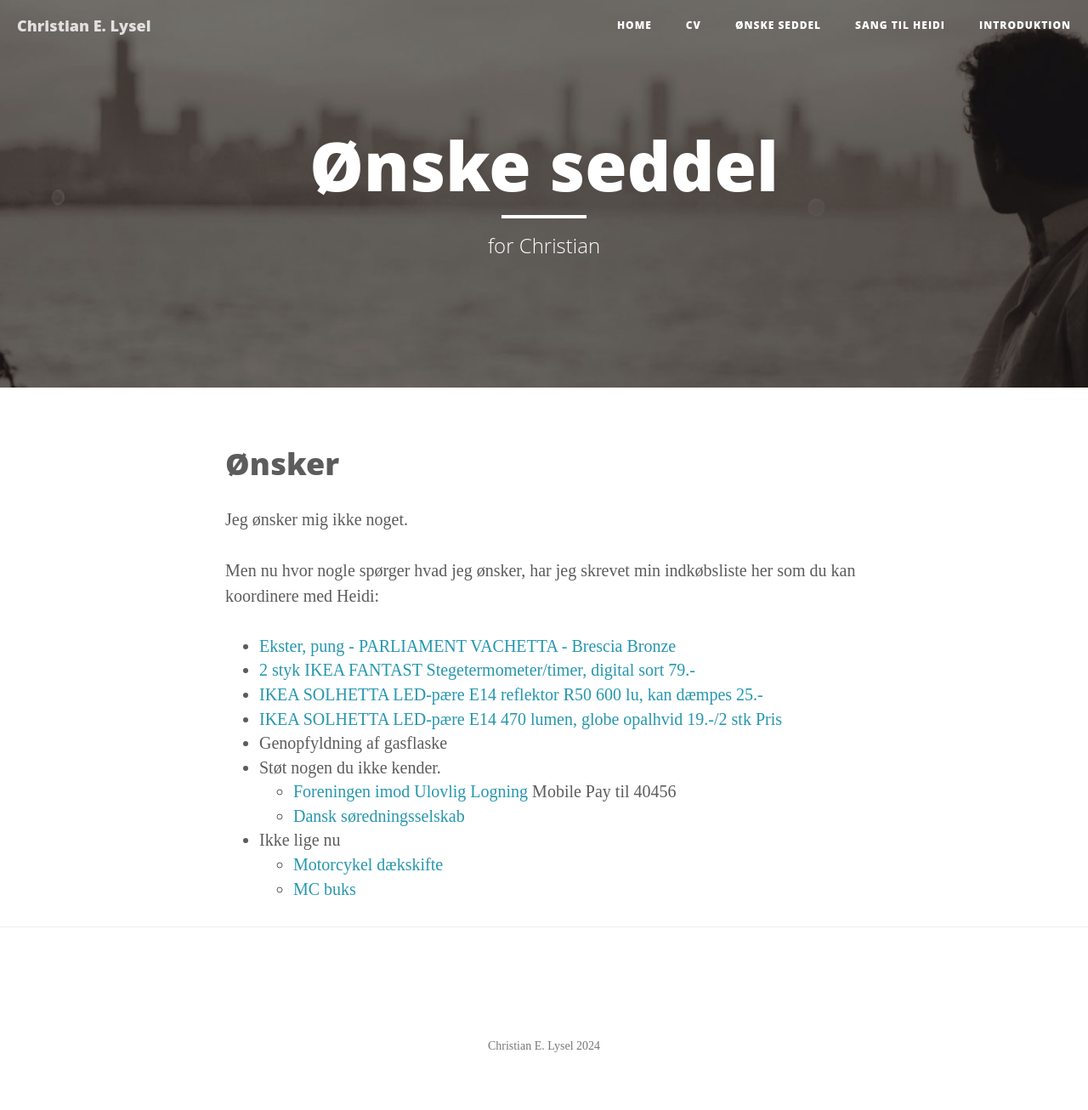
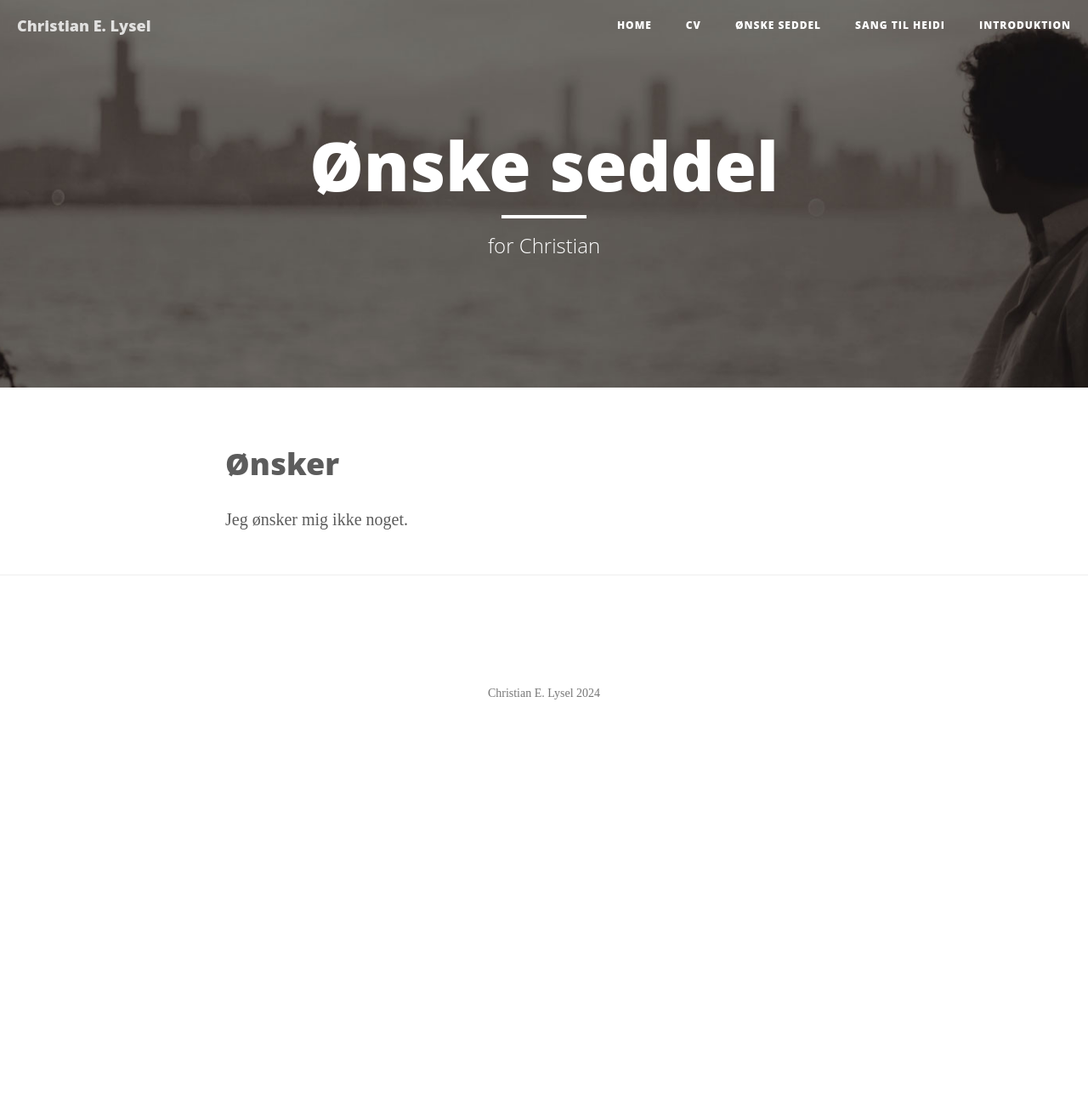
Before and after one commit to clysel/christian.lysel.net, a Jekyll site: the page built from gave.markdown, in a window 1280 px wide. Shown: the whole page at 85% size. Built offline with Jekyll 4.4.1, drawn with Linux system fonts in a browser that asks for light colours; after the commit the page ends 900 px from its top, so only the background shows below that.

Commit message:
Update gave.markdown

```diff
--- a/gave.markdown
+++ b/gave.markdown
@@ -7,17 +7,3 @@ header-img: "img/about-bg.jpg"
 # Ønsker
 
 Jeg ønsker mig ikke noget.
-
-Men nu hvor nogle spørger hvad jeg ønsker, har jeg skrevet min indkøbsliste her som du kan koordinere med Heidi:
-
-* [Ekster, pung - PARLIAMENT VACHETTA - Brescia Bronze](https://www.ekster.com/en-eu/products/parliament-vachetta-collection)
-* [2 styk IKEA FANTAST Stegetermometer/timer, digital sort 79.-](https://www.ikea.com/dk/da/p/fantast-stegetermometer-timer-digital-sort-20103016/)
-* [IKEA SOLHETTA LED-pære E14 reflektor R50 600 lu, kan dæmpes 25.-](https://www.ikea.com/dk/da/p/solhetta-led-paere-e14-reflektor-r50-600-lu-kan-daempes-30549333/)
-* [IKEA SOLHETTA LED-pære E14 470 lumen, globe opalhvid 19.-/2 stk Pris](https://www.ikea.com/dk/da/p/solhetta-led-paere-e14-470-lumen-globe-opalhvid-90498707/)
-* Genopfyldning af gasflaske
-* Støt nogen du ikke kender.
-  * [Foreningen imod Ulovlig Logning](https://ulovliglogning.dk/#wannahelp) Mobile Pay til 40456
-  * [Dansk søredningsselskab](https://dsrs.dk/stot-os)
-* Ikke lige nu
-  * [Motorcykel dækskifte](https://www.xlmoto.dk/product/daekmonteringsvaerktoj-road-proworks_pid-PW-GTM-B)
-  * [MC buks](https://www.xlmoto.dk/product/bukser-richa-colorado-sort_pid-7CLBS10010012XL)
```
